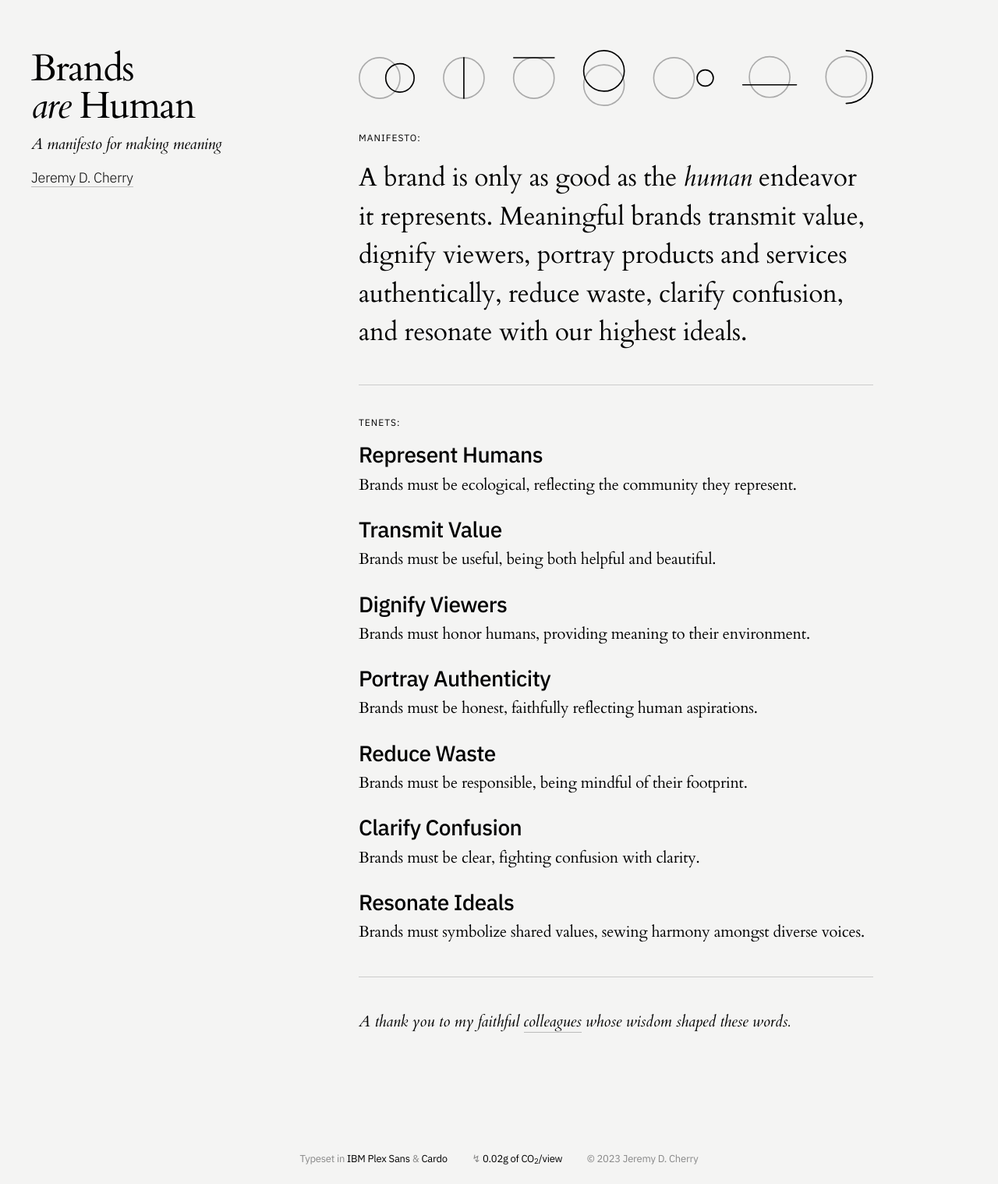
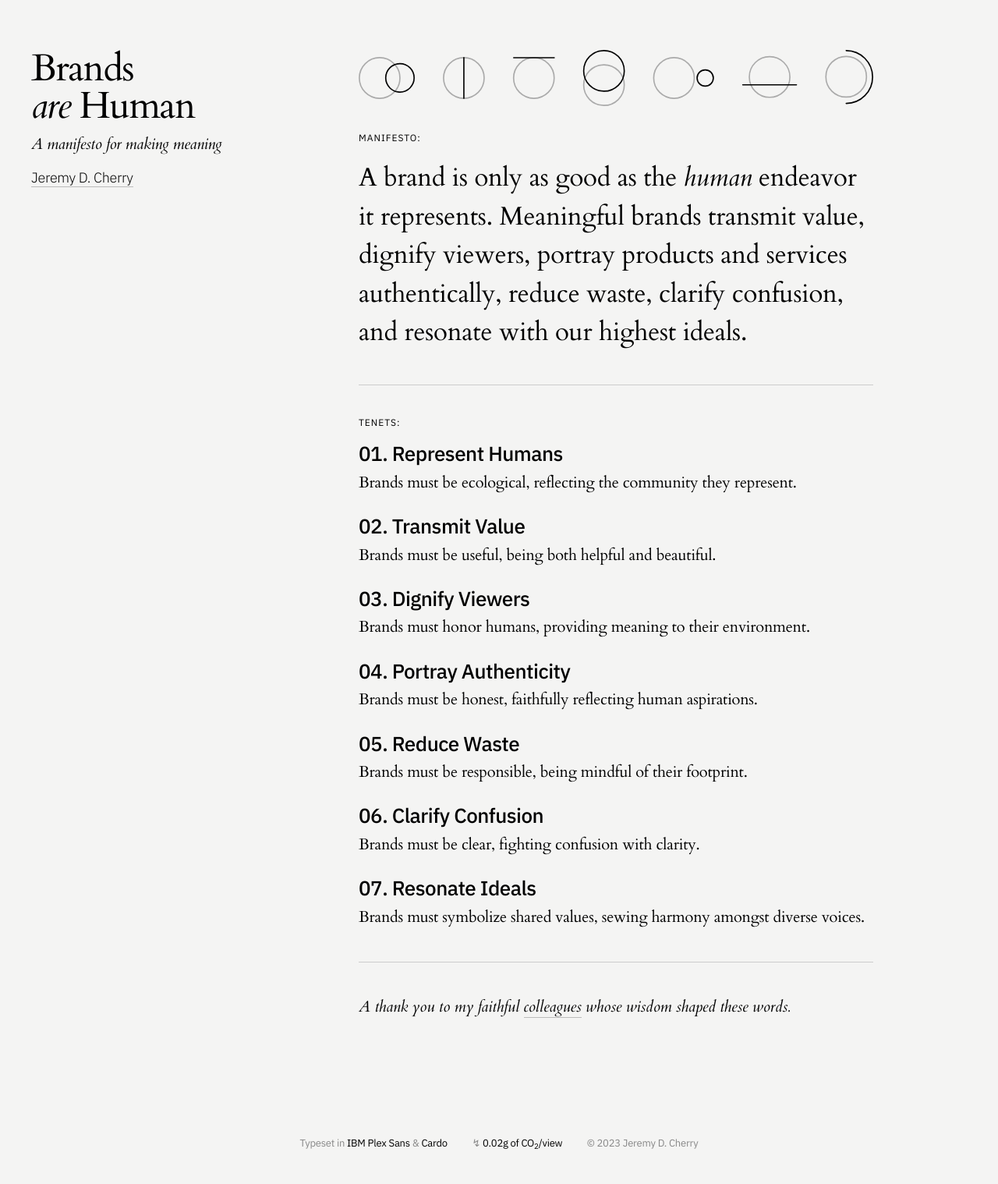
Before and after one commit to jeremydcherry/jeremydcherry.github.io, a Jekyll site: the page built from content/brands.md, in a window 1280 px wide. Shown: the whole page at 78% size. Built offline with Jekyll 4.4.1, drawn with Linux system fonts in a browser that asks for light colours.

Commit message:
Updated manifesto

```diff
--- a/_sass/main.scss
+++ b/_sass/main.scss
@@ -262,7 +262,7 @@ h1.manifesto-page-title{
 h2{
   color: #000;
   font-family: "IBM Plex Sans", sans-serif;
-  font-size: 28px;
+  font-size: 26px;
   font-weight: 500;
   letter-spacing: -0.02em;
   line-height: 1.15;
--- a/content/brands.md
+++ b/content/brands.md
@@ -15,25 +15,25 @@ permalink: /brandsarehuman
 
 #### Tenets:
 
-## Represent Humans
+## 01. Represent Humans
 Brands must be ecological, reflecting the community they represent.
 
-## Transmit Value
+## 02. Transmit Value
 Brands must be useful, being both helpful and beautiful.
 
-## Dignify Viewers
+## 03. Dignify Viewers
 Brands must honor humans, providing meaning to their environment.
 
-## Portray Authenticity
+## 04. Portray Authenticity
 Brands must be honest, faithfully reflecting human aspirations.
 
-## Reduce Waste
+## 05. Reduce Waste
 Brands must be responsible, being mindful of their footprint.
 
-## Clarify Confusion
+## 06. Clarify Confusion
 Brands must be clear, fighting confusion with clarity.
 
-## Resonate Ideals
+## 07. Resonate Ideals
 Brands must symbolize shared values, sewing harmony amongst diverse voices.
 
 ---
```
